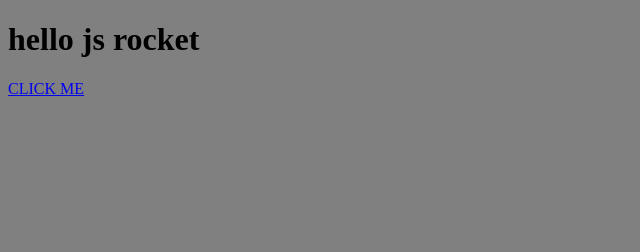
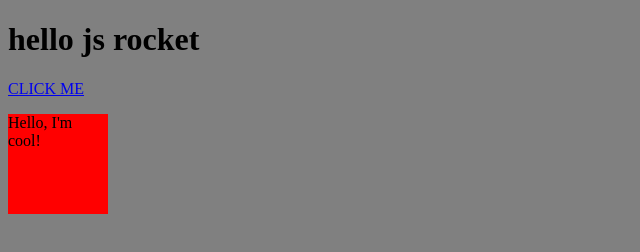
Before and after one commit to JellyfishJoe/js-rocket, a plain HTML site: page index.html in a window 1280 px wide. Both pictures are taken after a click on the link "CLICK ME". Shown: the whole page, without its empty margins (0-640 px from the left). Drawn offline with Linux system fonts and the light colour scheme.

Commit message:
Did some cool shit

```diff
--- a/css/style.css
+++ b/css/style.css
@@ -1,3 +1,14 @@
 body {
 	background-color: grey;
 }
+
+.cool{
+	width: 100px;
+	height: 100px;
+	background-color: green;
+	transition: background-color 1s	;
+}
+
+.cool.red{
+	background-color: red;
+}
--- a/index.html
+++ b/index.html
@@ -7,6 +7,10 @@
 </head>
 <body>
 	<h1>hello js rocket</h1>
-	<a href="#" onclick="sayMyName('Evan');">CLICK ME</a>
+	<a href="#" onclick="doCoolStuff();">CLICK ME</a>
+
+	<div class="cool" id="cool">
+		<p>Hello, I'm cool!</p>
+	</div>
 </body>
 </html>
--- a/js/script.js
+++ b/js/script.js
@@ -1,3 +1,13 @@
+var doCoolStuff = function() {
+	var currentClassName = document.getElementById('cool').className;
+
+	if (currentClassName == 'cool') {
+		document.getElementById('cool').className = 'cool red';
+	} else {
+		document.getElementById('cool').className = 'cool';
+	}
+}
+
 var sayMyName = function(name) {
 	alert('My name is ' + name);
 }
```
